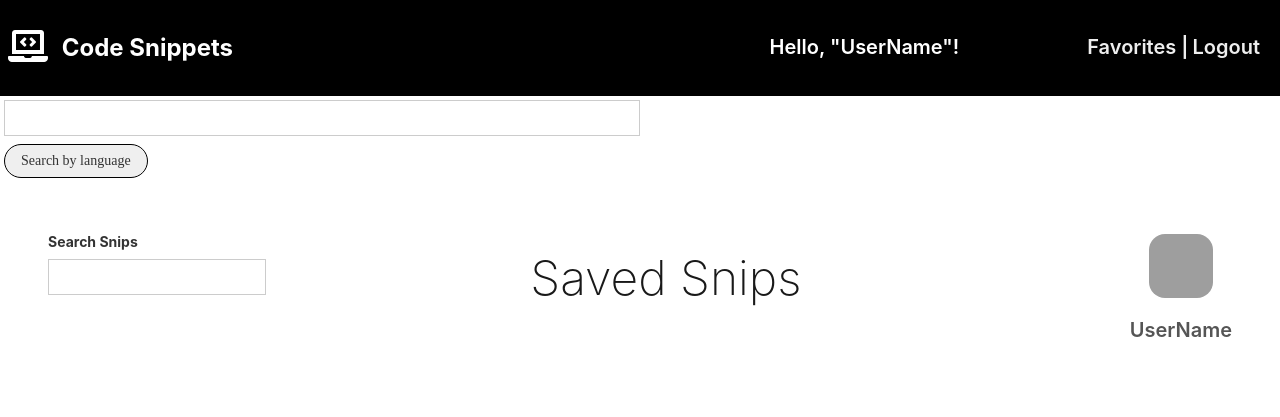
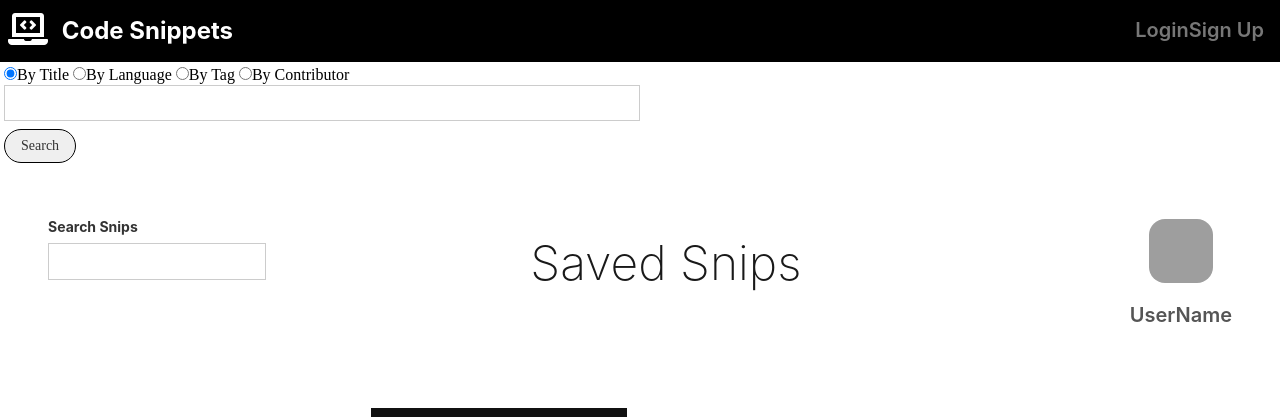
Before and after one commit to Momentum-Team-10/django-duplex-team-hufflepuff, a Django app: page /user_page/ in a window 1280 px wide. Shown: the top 417 px of the page. Run offline with Django 3.2, Linux system fonts and the light colour scheme; grey boxes are pictures that could not be loaded.

Commit message:
radio buttons to choose search implemented, search by user implemeted but unworking

```diff
--- a/hufflepuff/code_snips/views.py
+++ b/hufflepuff/code_snips/views.py
@@ -33,3 +33,8 @@ def search_by_tag(request):
   query = request.GET.get("q")
   results = Snippet.objects.filter(tag__name__icontains=query)
   return render(request, "code_snips/home.html", {"snippets": results})
+
+def search_by_user(request):
+  query = request.GET.get("q")
+  results = Snippet.objects.filter(created_by__icontains=query)
+  return render(request, "code_snips/home.html", {"snippets": results})
--- a/hufflepuff/hufflepuff/settings.py
+++ b/hufflepuff/hufflepuff/settings.py
@@ -43,6 +43,7 @@ INSTALLED_APPS = [
     'django.contrib.staticfiles',
     'debug_toolbar',
     'django_extensions',
+    'registration',
     'code_snips',
 ]
 
@@ -132,3 +133,8 @@ DEFAULT_AUTO_FIELD = 'django.db.models.BigAutoField'
 INTERNAL_IPS = ['127.0.0.1',]
 
 AUTH_USER_MODEL = "code_snips.User"
+
+# django-registration-redux
+ACCOUNT_ACTIVATION_DAYS = 5
+REGISTRATION_AUTO_LOGIN = True
+LOGIN_REDIRECT_URL = "/"
--- a/hufflepuff/hufflepuff/urls.py
+++ b/hufflepuff/hufflepuff/urls.py
@@ -23,11 +23,13 @@ from django.conf.urls.static import static
 urlpatterns = [
     path('admin/', admin.site.urls),
     path('', views.home_page, name='home_page'),
+    path('accounts/', include('registration.backends.default.urls')),
     path('user_page/', views.user_page, name='user_page'),
     path('code_view/<int:pk>', views.code_view, name='code_view'),
     path('title_search', views.search_by_title, name='search_by_title'),
     path('language_search', views.search_by_language, name='search_by_language'),
     path('tag_search', views.search_by_tag, name='search_by_tag'),
+    path('user_search', views.search_by_user, name='search_by_user'),
 ]
 
 if settings.DEBUG:
--- a/hufflepuff/templates/base.html
+++ b/hufflepuff/templates/base.html
@@ -14,8 +14,7 @@
 
 <body>
   <header class="header bg-black b--white-10 flex items-center justify-between sans-serif">
-    {% comment %} fix href {% endcomment %}
-    <a href='#' class='f3 lh-title white items-center no-underline'>
+    <a href={% url 'home_page' %} class='f3 lh-title white items-center no-underline'>
       <h1 class='f3-ns lh-title white items-center'>
         <i class="fas fa-laptop-code white ph2 fa-lg sans-serif"></i>
         Code Snippets
@@ -24,25 +23,42 @@
 
     <nav class="flex bb">
       <div class="flex-grow pa3 flex items-center">
-        {% comment %} "{% if user.is_authenticated %}" {% endcomment %}
-        <p class="f4 fw6 white pr2 sans-serif ph6">Hello, "UserName"!</p>
+        {% if user.is_authenticated %}
+        <p class="f4 fw6 white pr2 sans-serif ph6">Hello, {{user.username}}!</p>
+        <img src="https://avatars.githubusercontent.com/u/75756310?v=4"
+          class="br4 h3 w3 dib" alt="avatar">
+        <a class="f4 fw6 db light-gray link dim" href="{% url 'user_page'  %}">Favorites |</a>
         {% comment %} fix hrefs {% endcomment %}
-        {% comment %} insert profile "<img>" {% endcomment %}
-        <a class="f4 fw6 db light-gray link dim" href="{% url 'user_page' %}">Favorites |</a>
-        <a class="f4 fw6 db light-gray link dim ph1" href="#0">Logout</a>
-        {% comment %} "{% else %}" {% endcomment %}
+        <a class="f4 fw6 db light-gray link dim ph1" href="{% url 'auth_logout' %}">Logout</a>
+        {% else %}
         {% comment %} fix href {% endcomment %}
-        {% comment %} <a class="f4 fw6 db gray link dim" href="#">Login</a> {% endcomment %}
-        {% comment %} <a class="f4 fw6 db gray link dim" href="#">Sign Up</a> {% endcomment %}
-        {% comment %} "{% endif %}" {% endcomment %}
+        <a class="f4 fw6 db gray link dim" href="{% url 'auth_login' %}">Login</a>
+        <a class="f4 fw6 db gray link dim" href="#">Sign Up</a>
+        {% endif %}
       </div>
     </nav>
   </header>
 
+  <script type="text/javascript">
+  function OnSubmitForm() {
+    if(document.search_form.operation[2].checked == true) {
+      document.search_form.action = "{% url 'search_by_tag' %}";
+    } else if(document.search_form.operation[1].checked == true) {
+      document.search_form.action = "{% url 'search_by_language' %}";
+    } else {
+      document.search_form.action = "{% url 'search_by_title' %}";
+    }
+  }
+  </script>
+
   <section class="ma1 snippet-search">
-    <form action={% url 'search_by_language' %} method="GET">
+    <form name="search_form" onsubmit="return OnSubmitForm();" method="GET" class="">
+      <input type="radio" name="operation" value="1" class="pa2" checked>By Title
+      <input type="radio" name="operation" value="2" class="pa2">By Language
+      <input type="radio" name="operation" value="3" class="pa2">By Tag
+      <input type="radio" name="operation" value="4" class="pa2" >By Contributor
       <input type="text" class="input-reset ba b--black-20 pa2 mb2 db w-50" name="q">
-      <button type="submit" class="f6 link dim br-pill ba ph3 pv2 mb2 dib dark-gray">Search by language</button>
+      <button type="submit" class="f6 link dim br-pill ba ph3 pv2 mb2 dib dark-gray">Search</button>
     </form>
   </section>
 
```
